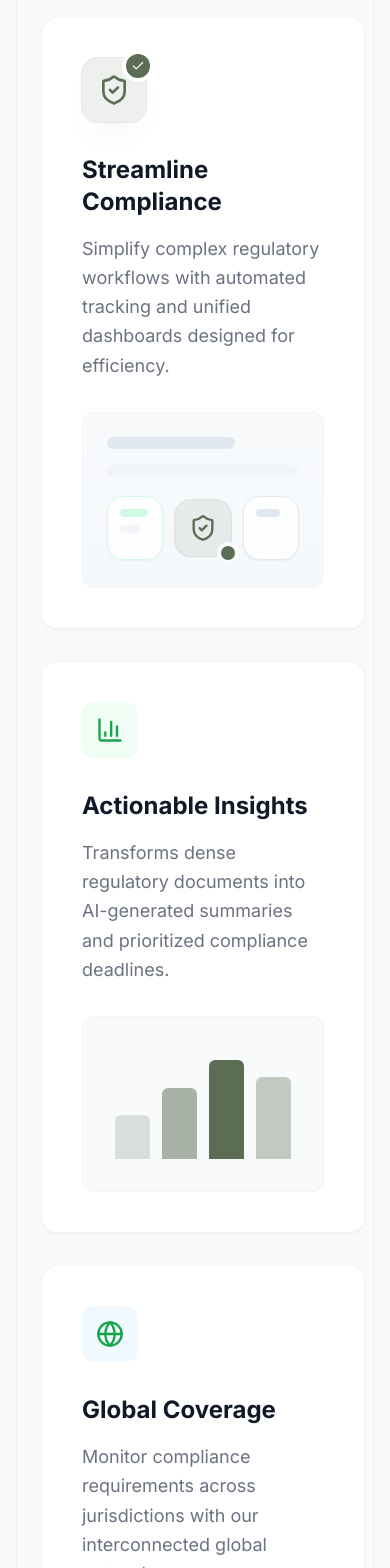
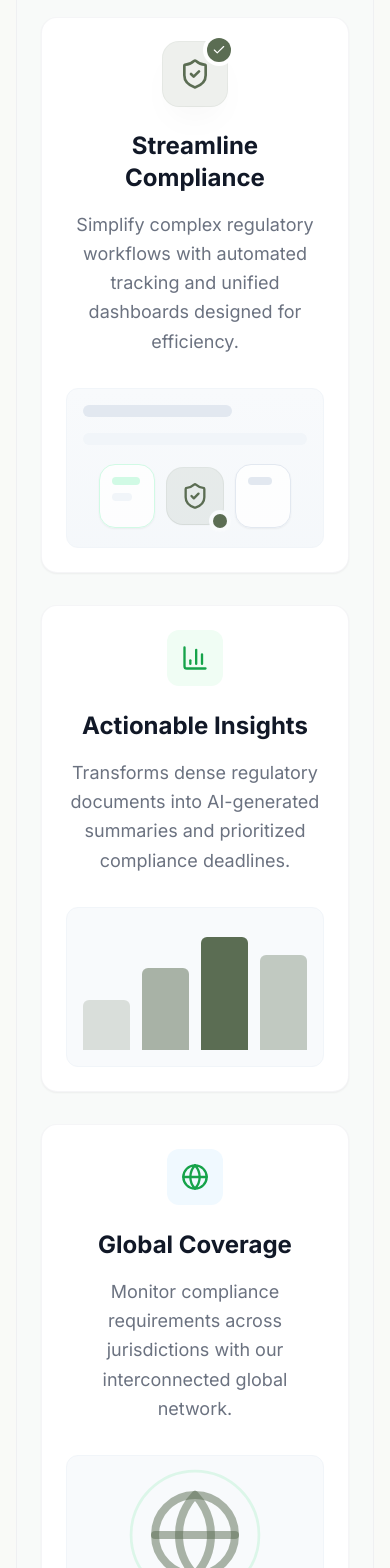
Before and after one commit to Bhavyadhan26/RegIntel, a React (Vite) app in the folder frontend/: page / in a window 390 px wide. Shown: the part 2560-4128 px from the top of the page. Built offline with nearby package versions, Linux system fonts and the light colour scheme; no server answers.

Commit message:
fix: align impact cards on mobile

```diff
--- a/frontend/src/components/Features.tsx
+++ b/frontend/src/components/Features.tsx
@@ -81,19 +81,19 @@ export const Features = () => {
             <div className="grid gap-8 lg:grid-cols-3">
             {/* Card 1: Streamline Compliance */}
             <FadeIn delay={0.1}>
-            <div className="bg-white p-10 rounded-2xl shadow-sm border border-border/40 flex flex-col items-start transition-shadow hover:shadow-md hover:-translate-y-1 duration-300 h-full">
-              <div className="relative mb-8 flex h-16 w-16 items-center justify-center rounded-2xl bg-primary/10 text-primary shadow-[0_18px_40px_-24px_rgba(15,23,42,0.28)] ring-1 ring-primary/15">
+            <div className="mx-auto flex h-full w-full max-w-[28rem] flex-col items-center rounded-2xl border border-border/40 bg-white p-6 shadow-sm transition-shadow duration-300 hover:-translate-y-1 hover:shadow-md sm:p-8 lg:items-start lg:p-10 lg:text-left">
+              <div className="relative mb-6 flex h-16 w-16 items-center justify-center rounded-2xl bg-primary/10 text-primary shadow-[0_18px_40px_-24px_rgba(15,23,42,0.28)] ring-1 ring-primary/15 sm:mb-8">
                 <ShieldCheck className="h-8 w-8" />
                 <div className="absolute -right-1 -top-1 flex h-6 w-6 items-center justify-center rounded-full bg-primary text-white shadow-sm ring-4 ring-white">
                   <Check className="h-3.5 w-3.5" />
                 </div>
               </div>
-              <h4 className="text-2xl font-bold text-text-main mb-4">Streamline Compliance</h4>
-              <p className="text-text-muted leading-relaxed text-lg mb-8">
+              <h4 className="mb-4 text-center text-2xl font-bold text-text-main lg:text-left">Streamline Compliance</h4>
+              <p className="mb-8 text-center text-lg leading-relaxed text-text-muted lg:text-left">
                 Simplify complex regulatory workflows with automated tracking and unified dashboards designed for efficiency.
               </p>
               {/* Visual Placeholder for Dashboard UI */}
-              <div className="mt-auto flex h-44 w-full flex-col gap-4 rounded-xl border border-slate-100 bg-[linear-gradient(180deg,_rgba(248,250,252,1)_0%,_rgba(241,245,249,0.72)_100%)] p-6">
+              <div className="mt-auto flex h-40 w-full max-w-[24rem] flex-col gap-4 rounded-xl border border-slate-100 bg-[linear-gradient(180deg,_rgba(248,250,252,1)_0%,_rgba(241,245,249,0.72)_100%)] p-4 sm:h-44 sm:p-6">
                 <div className="h-3 w-2/3 rounded-full bg-slate-200" />
                 <div className="h-3 w-full rounded-full bg-slate-100" />
                 <div className="flex flex-1 items-center justify-center gap-3">
@@ -120,16 +120,16 @@ export const Features = () => {
 
             {/* Card 2: Actionable Insights */}
             <FadeIn delay={0.2}>
-            <div className="bg-white p-10 rounded-2xl shadow-sm border border-border/40 flex flex-col items-start transition-shadow hover:shadow-md hover:-translate-y-1 duration-300 h-full">
-              <div className="w-14 h-14 bg-green-50 text-green-600 rounded-xl flex items-center justify-center mb-8">
+            <div className="mx-auto flex h-full w-full max-w-[28rem] flex-col items-center rounded-2xl border border-border/40 bg-white p-6 shadow-sm transition-shadow duration-300 hover:-translate-y-1 hover:shadow-md sm:p-8 lg:items-start lg:p-10 lg:text-left">
+              <div className="mb-6 flex h-14 w-14 items-center justify-center rounded-xl bg-green-50 text-green-600 sm:mb-8">
                 <BarChart3 className="w-7 h-7" />
               </div>
-              <h4 className="text-2xl font-bold text-text-main mb-4">Actionable Insights</h4>
-              <p className="text-text-muted leading-relaxed text-lg mb-8">
+              <h4 className="mb-4 text-center text-2xl font-bold text-text-main lg:text-left">Actionable Insights</h4>
+              <p className="mb-8 text-center text-lg leading-relaxed text-text-muted lg:text-left">
                 Transforms dense regulatory documents into AI-generated summaries and prioritized compliance deadlines.
               </p>
               {/* Visual Placeholder for Bar Chart */}
-              <div className="mt-auto w-full h-44 bg-slate-50 rounded-xl border border-slate-100 p-8 flex items-end gap-3">
+              <div className="mt-auto flex h-40 w-full max-w-[24rem] items-end gap-3 rounded-xl border border-slate-100 bg-slate-50 p-4 sm:h-44 sm:p-8">
                 <div className="flex-1 bg-primary/20 h-[40%] rounded-t-md transition-all hover:h-[50%]" />
                 <div className="flex-1 bg-primary/50 h-[65%] rounded-t-md transition-all hover:h-[75%]" />
                 <div className="flex-1 bg-primary/100 h-[90%] rounded-t-md transition-all hover:h-[100%]" />
@@ -140,16 +140,16 @@ export const Features = () => {
 
             {/* Card 3: Global Coverage */}
             <FadeIn delay={0.3}>
-            <div className="bg-white p-10 rounded-2xl shadow-sm border border-border/40 flex flex-col items-start transition-shadow hover:shadow-md hover:-translate-y-1 duration-300 h-full">
-              <div className="w-14 h-14 bg-sky-50 text-green-600 rounded-xl flex items-center justify-center mb-8">
+            <div className="mx-auto flex h-full w-full max-w-[28rem] flex-col items-center rounded-2xl border border-border/40 bg-white p-6 shadow-sm transition-shadow duration-300 hover:-translate-y-1 hover:shadow-md sm:p-8 lg:items-start lg:p-10 lg:text-left">
+              <div className="mb-6 flex h-14 w-14 items-center justify-center rounded-xl bg-sky-50 text-green-600 sm:mb-8">
                 <Globe className="w-7 h-7" />
               </div>
-              <h4 className="text-2xl font-bold text-text-main mb-4">Global Coverage</h4>
-              <p className="text-text-muted leading-relaxed text-lg mb-8">
+              <h4 className="mb-4 text-center text-2xl font-bold text-text-main lg:text-left">Global Coverage</h4>
+              <p className="mb-8 text-center text-lg leading-relaxed text-text-muted lg:text-left">
                 Monitor compliance requirements across jurisdictions with our interconnected global network.
               </p>
               {/* Visual Placeholder for Global Network */}
-              <div className="mt-auto w-full h-44 bg-slate-50 rounded-xl border border-slate-100 flex items-center justify-center relative overflow-hidden">
+              <div className="relative mt-auto flex h-40 w-full max-w-[24rem] items-center justify-center overflow-hidden rounded-xl border border-slate-100 bg-slate-50 sm:h-44">
                 <div className="relative w-24 h-24">
                   <Globe className="w-full h-full text-primary/50" />
                   <motion.div
```
